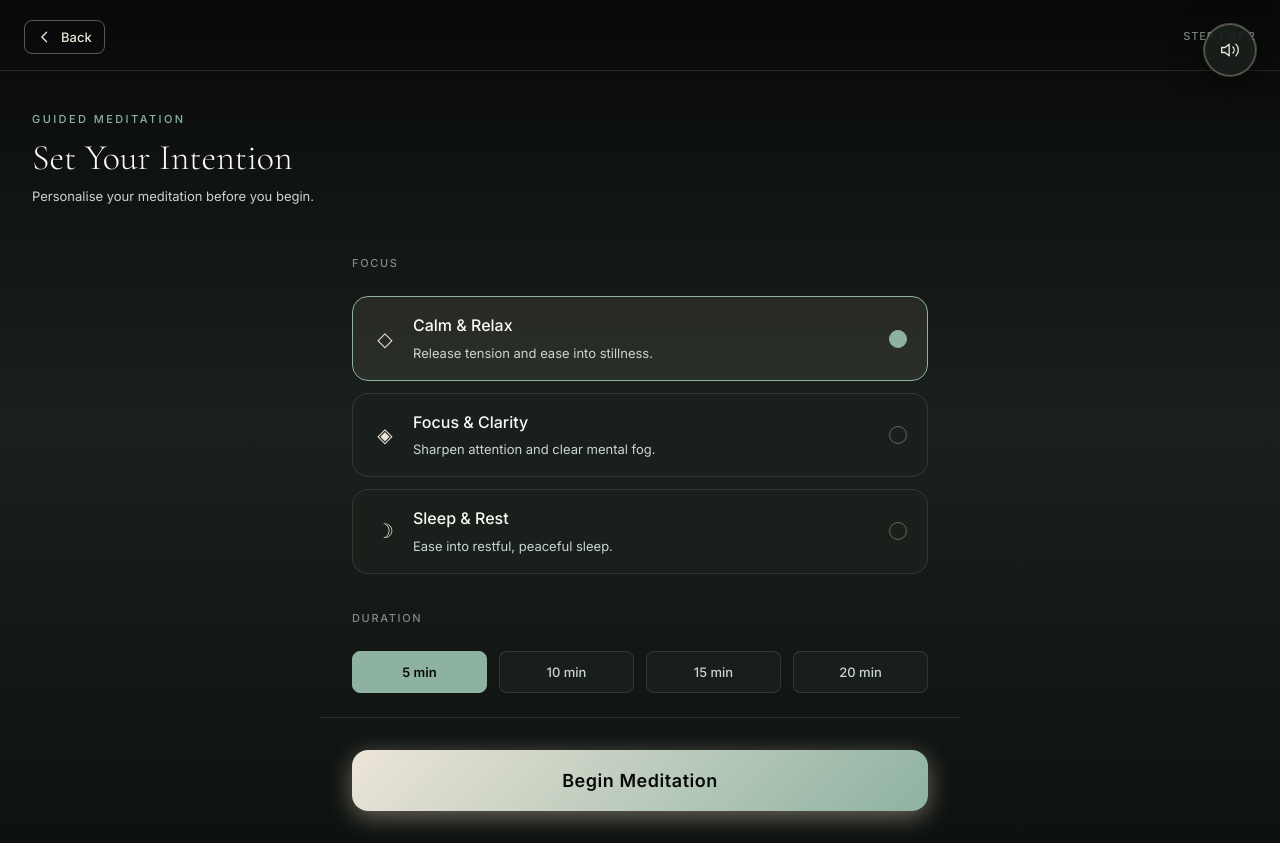
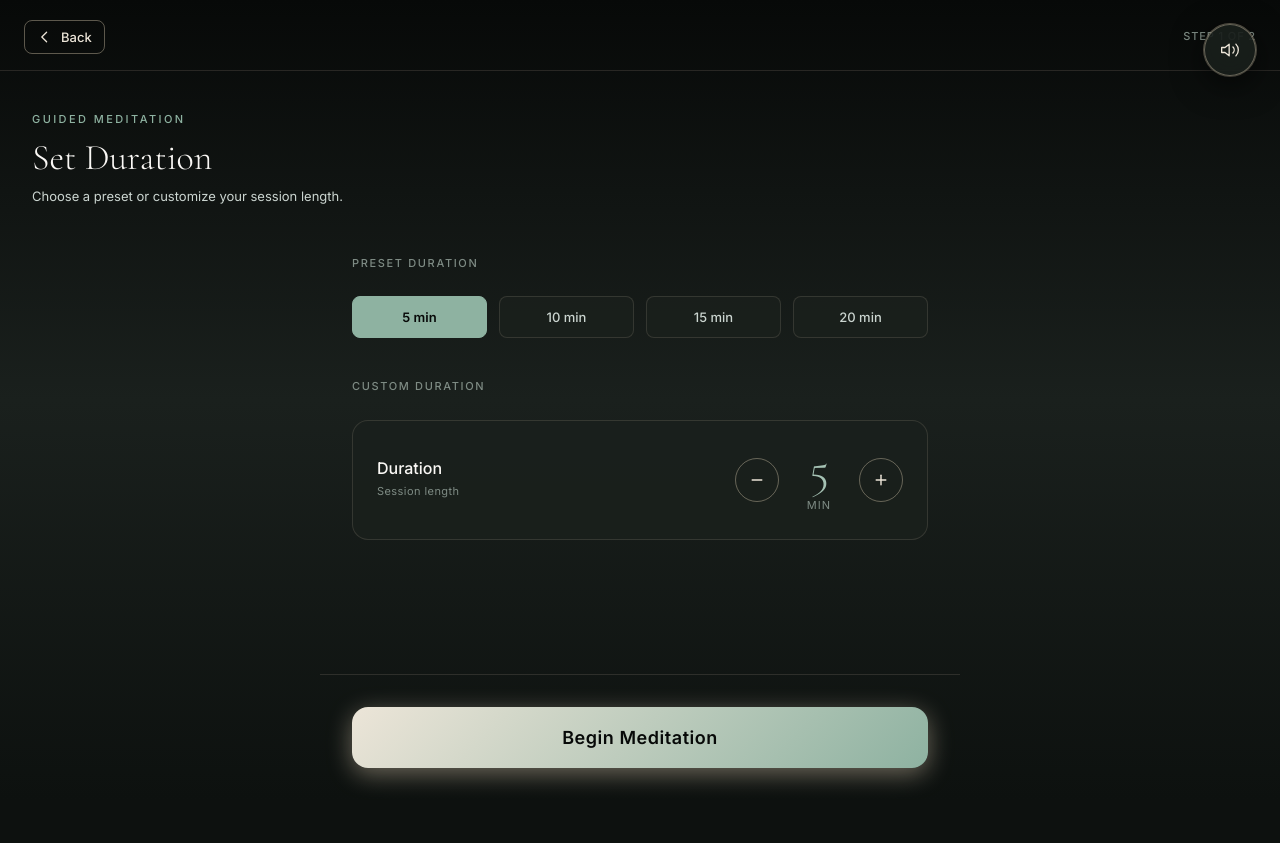
Before and after one commit to Aniket8983-arch/Just-Breath, a plain HTML site: page index.html in a window 1280 px wide. Both pictures are taken after a click on the button "Start Meditation". After the commit the page ends 800 px from the top, so only its background shows below. Drawn offline with nearby package versions, Linux system fonts and the light colour scheme.

Commit message:
Fixed meditation custom duration controls

```diff
--- a/index.html
+++ b/index.html
@@ -449,52 +449,63 @@
       <!-- Screen header -->
       <header class="screen__header">
         <p class="screen__eyebrow">guided meditation</p>
-        <h2 class="screen__title">Set Your Intention</h2>
-        <p class="screen__subtitle">Personalise your meditation before you begin.</p>
+        <h2 class="screen__title">Set Duration</h2>
+        <p class="screen__subtitle">Choose a preset or customize your session length.</p>
       </header>
 
-      <!-- Meditation type placeholder -->
-      <div class="screen__body">
+      <div class="screen__body" aria-label="Meditation duration selection">
 
-        <p class="screen__label">Focus</p>
-        <div class="screen__option-group" role="list" aria-label="Meditation focus options">
-
-          <div class="screen__option" role="listitem" id="opt-calm">
-            <div class="screen__option-icon" aria-hidden="true">◇</div>
-            <div class="screen__option-info">
-              <h3 class="screen__option-title">Calm &amp; Relax</h3>
-              <p class="screen__option-desc">Release tension and ease into stillness.</p>
-            </div>
-            <span class="screen__option-check" aria-hidden="true"></span>
-          </div>
-
-          <div class="screen__option" role="listitem" id="opt-focus">
-            <div class="screen__option-icon" aria-hidden="true">◈</div>
-            <div class="screen__option-info">
-              <h3 class="screen__option-title">Focus &amp; Clarity</h3>
-              <p class="screen__option-desc">Sharpen attention and clear mental fog.</p>
-            </div>
-            <span class="screen__option-check" aria-hidden="true"></span>
-          </div>
-
-          <div class="screen__option" role="listitem" id="opt-sleep">
-            <div class="screen__option-icon" aria-hidden="true">☽</div>
-            <div class="screen__option-info">
-              <h3 class="screen__option-title">Sleep &amp; Rest</h3>
-              <p class="screen__option-desc">Ease into restful, peaceful sleep.</p>
-            </div>
-            <span class="screen__option-check" aria-hidden="true"></span>
-          </div>
-
-        </div><!-- /.screen__option-group -->
-
-        <!-- Duration placeholder -->
-        <p class="screen__label">Duration</p>
+        <!-- Duration Presets -->
+        <p class="screen__label">Preset Duration</p>
         <div class="screen__duration-options">
           <button class="screen__duration-btn" id="dur-med-5" type="button">5 min</button>
           <button class="screen__duration-btn" id="dur-med-10" type="button">10 min</button>
           <button class="screen__duration-btn" id="dur-med-15" type="button">15 min</button>
           <button class="screen__duration-btn" id="dur-med-20" type="button">20 min</button>
+        </div>
+
+        <!-- Custom Duration Control -->
+        <p class="screen__label" style="margin-top: var(--sp-6);">Custom Duration</p>
+        <div class="timing-control" id="timing-meditation-duration" style="margin-bottom: var(--sp-6);">
+          <div class="timing-control__info">
+            <p class="timing-control__label">Duration</p>
+            <p class="timing-control__hint">Session length</p>
+          </div>
+          <div class="timing-control__stepper" role="group" aria-label="Custom duration">
+            <button
+              class="timing-control__btn timing-control__btn--minus"
+              id="btn-meditation-duration-minus"
+              type="button"
+              aria-label="Decrease meditation duration"
+            >
+              <svg viewBox="0 0 20 20" fill="none" aria-hidden="true">
+                <line x1="4" y1="10" x2="16" y2="10" stroke="currentColor" stroke-width="1.8" stroke-linecap="round"/>
+              </svg>
+            </button>
+
+            <div class="timing-control__value-wrap">
+              <output
+                class="timing-control__value"
+                id="val-meditation-duration"
+                aria-live="polite"
+                aria-label="Meditation minutes"
+                for="btn-meditation-duration-minus btn-meditation-duration-plus"
+              >5</output>
+              <span class="timing-control__unit">min</span>
+            </div>
+
+            <button
+              class="timing-control__btn timing-control__btn--plus"
+              id="btn-meditation-duration-plus"
+              type="button"
+              aria-label="Increase meditation duration"
+            >
+              <svg viewBox="0 0 20 20" fill="none" aria-hidden="true">
+                <line x1="10" y1="4" x2="10" y2="16" stroke="currentColor" stroke-width="1.8" stroke-linecap="round"/>
+                <line x1="4" y1="10" x2="16" y2="10" stroke="currentColor" stroke-width="1.8" stroke-linecap="round"/>
+              </svg>
+            </button>
+          </div>
         </div>
 
       </div><!-- /.screen__body -->
--- a/script.js
+++ b/script.js
@@ -1026,75 +1026,103 @@ const tickMeditation = () => {
  * Initialise Meditation Setup selectors.
  */
 const initMeditationSetup = () => {
-  // Set defaults in UI
-  const defDurBtn = $('#dur-med-5');
-  if (defDurBtn) defDurBtn.classList.add('is-selected');
+  const durationBtns = document.querySelectorAll('.screen__duration-btn');
+  const valEl = $('#val-meditation-duration');
+  const btnMinus = $('#btn-meditation-duration-minus');
+  const btnPlus = $('#btn-meditation-duration-plus');
 
-  const defOptCard = $('#opt-calm');
-  if (defOptCard) defOptCard.classList.add('is-selected');
+  const MIN_DUR = 1;
+  const MAX_DUR = 120;
 
-  // Handle duration preset clicks
-  const durationBtns = document.querySelectorAll('.screen__duration-btn');
+  const updateUI = () => {
+    // 1. Update display text
+    if (valEl) {
+      valEl.textContent = meditationSetup.duration;
+    }
+
+    // 2. Enable/disable plus/minus buttons based on limits
+    if (btnMinus) {
+      btnMinus.disabled = meditationSetup.duration <= MIN_DUR;
+    }
+    if (btnPlus) {
+      btnPlus.disabled = meditationSetup.duration >= MAX_DUR;
+    }
+
+    // 3. Highlight preset button if it matches the current duration, else remove highlights
+    durationBtns.forEach((btn) => {
+      const minutes = parseInt(btn.id.replace('dur-med-', ''), 10);
+      if (minutes === meditationSetup.duration) {
+        btn.classList.add('is-selected');
+      } else {
+        btn.classList.remove('is-selected');
+      }
+    });
+  };
+
+  // Preset button listeners
   durationBtns.forEach((btn) => {
     btn.addEventListener('click', () => {
-      durationBtns.forEach((b) => b.classList.remove('is-selected'));
-      btn.classList.add('is-selected');
-
-      // Parse minutes from button id (e.g. dur-med-15 -> 15)
       const minutes = parseInt(btn.id.replace('dur-med-', ''), 10);
       meditationSetup.duration = minutes;
+      updateUI();
 
       console.log(
-        '%c[Meditation Setup] duration updated →',
+        '%c[Meditation Setup] duration updated via preset →',
         'color: #C9A84C; font-style: italic;',
         meditationSetup.duration
       );
     });
   });
 
-  // Handle focus card clicks
-  const optionCards = document.querySelectorAll('#screen-meditation-setup .screen__option');
-  optionCards.forEach((card) => {
-    card.addEventListener('click', () => {
-      optionCards.forEach((c) => c.classList.remove('is-selected'));
-      card.classList.add('is-selected');
+  // Minus button listener
+  if (btnMinus) {
+    btnMinus.addEventListener('click', () => {
+      if (meditationSetup.duration > MIN_DUR) {
+        meditationSetup.duration--;
+        updateUI();
+        console.log(
+          '%c[Meditation Setup] duration decreased →',
+          'color: #C9A84C; font-style: italic;',
+          meditationSetup.duration
+        );
+      }
+    });
+  }
 
-      if (card.id === 'opt-calm') {
-        meditationSetup.focus = 'calm';
-      } else if (card.id === 'opt-focus') {
-        meditationSetup.focus = 'focus';
-      } else if (card.id === 'opt-sleep') {
-        meditationSetup.focus = 'sleep';
+  // Plus button listener
+  if (btnPlus) {
+    btnPlus.addEventListener('click', () => {
+      if (meditationSetup.duration < MAX_DUR) {
+        meditationSetup.duration++;
+        updateUI();
+        console.log(
+          '%c[Meditation Setup] duration increased →',
+          'color: #C9A84C; font-style: italic;',
+          meditationSetup.duration
+        );
       }
+    });
+  }
 
-      console.log(
-        '%c[Meditation Setup] focus updated →',
-        'color: #C9A84C; font-style: italic;',
-        meditationSetup.focus
-      );
-    });
-  });
+  // Set initial state
+  updateUI();
 };
 
 /**
  * Called when the user clicks "Begin Meditation" on Setup screen.
  */
 const startMeditationSession = () => {
-  const { duration, focus } = meditationSetup;
+  const { duration } = meditationSetup;
 
   meditationSession.duration = duration;
-  meditationSession.focus = focus;
   meditationSession.isActive = true;
   meditationSession.isPaused = false;
   meditationSession.timeLeft = duration * 60;
 
-  // Update session screen label (e.g. "Calm & Relax (15m)")
+  // Update session screen label (e.g. "Meditation (15m)")
   const labelEl = $('#meditation-session-label');
   if (labelEl) {
-    let focusLabel = 'Calm & Relax';
-    if (focus === 'focus') focusLabel = 'Focus & Clarity';
-    if (focus === 'sleep') focusLabel = 'Sleep & Rest';
-    labelEl.textContent = `${focusLabel} (${duration}m)`;
+    labelEl.textContent = `Meditation (${duration}m)`;
   }
 
   // Update guidance text
```
